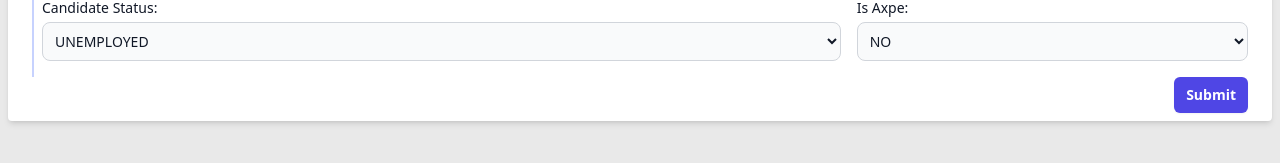
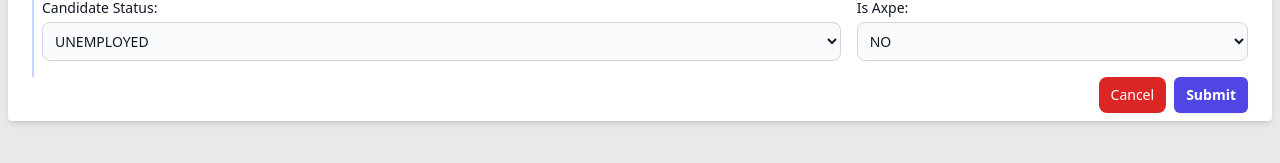
Before and after one commit to jorgepdlc/front-tfg-rrhh-crm, a Next.js app: page /candidates/create in a window 1280 px wide. Shown: the part 291-454 px from the top of the page. Built offline with nearby package versions, Linux system fonts and the light colour scheme; no server answers; what @mertasan/tailwindcss-variables would draw is missing.

Commit message:
-FIRST FINAL VERSION- (added cancel buttons on creation)

```diff
--- a/src/modules/candidates/widgets/candidate-create-form/candidate-create-form.module.css
+++ b/src/modules/candidates/widgets/candidate-create-form/candidate-create-form.module.css
@@ -81,3 +81,7 @@
         @apply grid gap-x-4 lg:grid-cols-3 md:grid-cols-2 mb-2;
     }
 }
+
+.delButton {
+    @apply focus:outline-none text-white bg-red-600 hover:bg-red-700 focus:ring-4 focus:ring-red-300 font-medium rounded-lg px-3 text-sm ml-2;
+}
--- a/src/modules/candidates/widgets/candidate-create-form/candidate-create-form.widget.tsx
+++ b/src/modules/candidates/widgets/candidate-create-form/candidate-create-form.widget.tsx
@@ -196,6 +196,13 @@ export function CandidateCreateFormWidget(
                 </div>
                 <div className="flex justify-end">
                     <button
+                        type="button"
+                        className={`mr-2 ${styles.delButton}`}
+                        onClick={() => router.push('/candidates')}
+                    >
+                        Cancel
+                    </button>
+                    <button
                         type="submit"
                         className={styles.button}
                         form="candidateCreateForm"
--- a/src/modules/events/widgets/event-create-form/event-create-form.widget.tsx
+++ b/src/modules/events/widgets/event-create-form/event-create-form.widget.tsx
@@ -163,6 +163,13 @@ export function EventCreateFormWidget(props: EventCreateFormWidgetProps) {
                 </div>
                 <div className="flex justify-end">
                     <button
+                        type="button"
+                        className={`mr-2 ${styles.delButton}`}
+                        onClick={() => router.push('/events')}
+                    >
+                        Cancel
+                    </button>
+                    <button
                         type="submit"
                         className={styles.button}
                         form="eventCreateForm"
--- a/src/modules/positions/widgets/position-create-form/position-create-form.widget.tsx
+++ b/src/modules/positions/widgets/position-create-form/position-create-form.widget.tsx
@@ -242,6 +242,13 @@ export function PositionCreateFormWidget(props: PositionCreateFormWidgetProps) {
                 </div>
                 <div className="flex justify-end">
                     <button
+                        type="button"
+                        className={`mr-2 ${styles.delButton}`}
+                        onClick={() => router.push('/positions')}
+                    >
+                        Cancel
+                    </button>
+                    <button
                         type="submit"
                         className={styles.button}
                         form="positionCreateForm"
--- a/src/modules/users/widgets/user-create-form/user-create-form.module.css
+++ b/src/modules/users/widgets/user-create-form/user-create-form.module.css
@@ -73,6 +73,10 @@
         }
     }
 
+    .deleteButton {
+        @apply inline-flex items-center rounded-md bg-red-600 px-3 py-2 text-sm font-semibold text-white shadow-sm hover:bg-red-500 focus-visible:outline focus-visible:outline-2;
+    }
+
     .field {
         @apply mt-4 pl-2 border-l-2 border-indigo-200;
     }
--- a/src/modules/users/widgets/user-create-form/user-create-form.widget.tsx
+++ b/src/modules/users/widgets/user-create-form/user-create-form.widget.tsx
@@ -221,6 +221,13 @@ export function UserCreateFormWidget(props: UserCreateFormWidgetProps) {
                 </div>
                 <div className="flex justify-end">
                     <button
+                        type="button"
+                        className={`mr-2 ${styles.deleteButton}`}
+                        onClick={() => router.push('/users')}
+                    >
+                        Cancel
+                    </button>
+                    <button
                         type="submit"
                         className={styles.button}
                         form="userCreateForm"
```
